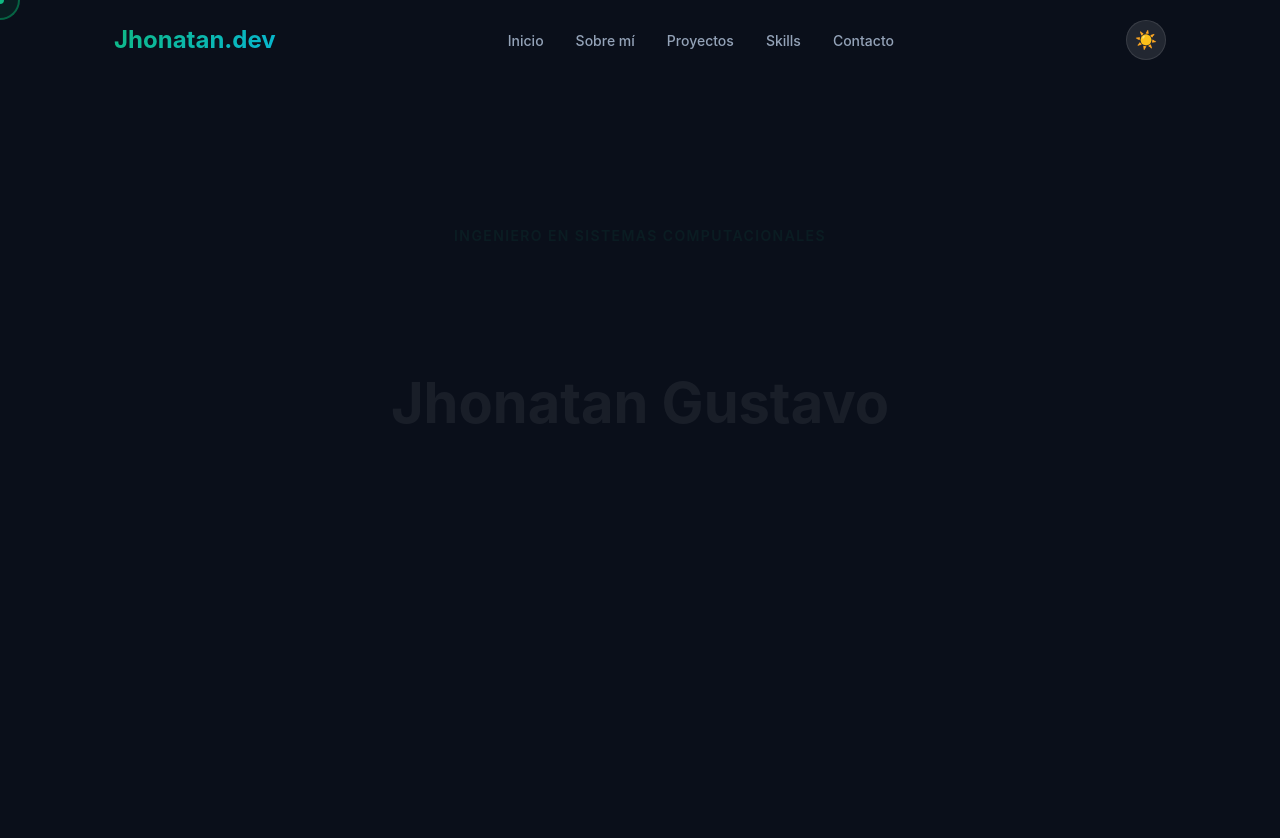
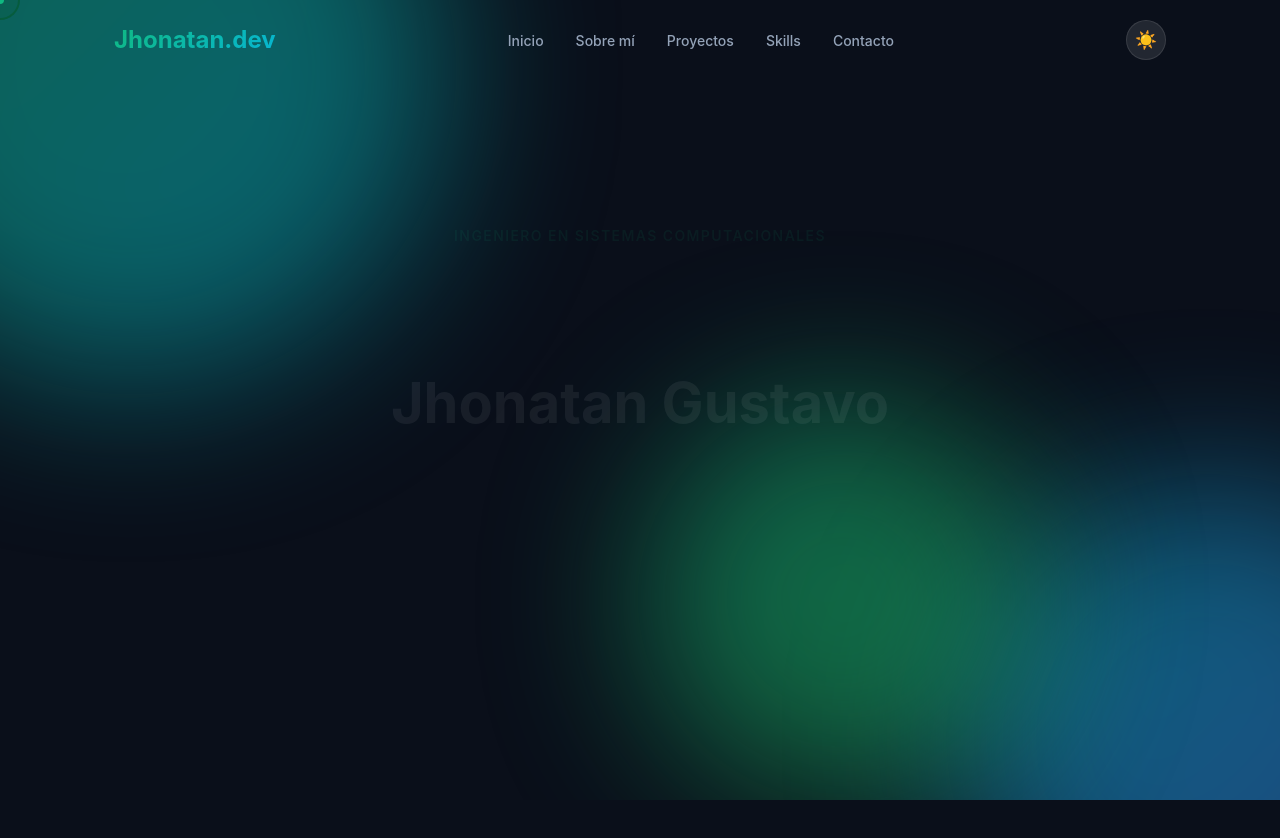
Before and after one commit to Gussfrava/portfolio, a React (Vite) app: page / in a window 1280 px wide. Shown: the top 838 px of the page. Built offline with nearby package versions, Linux system fonts and the light colour scheme.

Commit message:
feat: add animated gradient mesh background

```diff
--- a/src/App.css
+++ b/src/App.css
@@ -12,6 +12,7 @@ html {
 body {
   font-family: 'Inter', system-ui, sans-serif;
   transition: background-color 0.3s, color 0.3s;
+  overflow-x: hidden;
 }
 
 body.dark {
@@ -22,6 +23,72 @@ body.dark {
 body.light {
   background-color: #f8fafc;
   color: #1e293b;
+}
+
+/* Gradient Mesh Background */
+.gradient-mesh {
+  position: fixed;
+  top: 0;
+  left: 0;
+  width: 100%;
+  height: 100%;
+  z-index: -1;
+  overflow: hidden;
+}
+
+.gradient-mesh__orb {
+  position: absolute;
+  border-radius: 50%;
+  filter: blur(80px);
+  opacity: 0.5;
+  animation: float 20s infinite ease-in-out;
+}
+
+.gradient-mesh__orb--1 {
+  width: 600px;
+  height: 600px;
+  background: linear-gradient(135deg, #10b981, #06b6d4);
+  top: -200px;
+  left: -200px;
+  animation-delay: 0s;
+}
+
+.gradient-mesh__orb--2 {
+  width: 500px;
+  height: 500px;
+  background: linear-gradient(135deg, #06b6d4, #3b82f6);
+  bottom: -150px;
+  right: -150px;
+  animation-delay: -7s;
+}
+
+.gradient-mesh__orb--3 {
+  width: 400px;
+  height: 400px;
+  background: linear-gradient(135deg, #10b981, #22c55e);
+  top: 50%;
+  left: 50%;
+  transform: translate(-50%, -50%);
+  animation-delay: -14s;
+}
+
+@keyframes float {
+  0%, 100% {
+    transform: translate(0, 0) scale(1);
+  }
+  25% {
+    transform: translate(50px, -50px) scale(1.1);
+  }
+  50% {
+    transform: translate(-30px, 30px) scale(0.9);
+  }
+  75% {
+    transform: translate(40px, 40px) scale(1.05);
+  }
+}
+
+body.light .gradient-mesh__orb {
+  opacity: 0.3;
 }
 
 /* Header & Navbar */
--- a/src/App.jsx
+++ b/src/App.jsx
@@ -559,6 +559,11 @@ function App() {
   return (
     <ThemeProvider>
       <div className="app">
+        <div className="gradient-mesh">
+          <div className="gradient-mesh__orb gradient-mesh__orb--1"></div>
+          <div className="gradient-mesh__orb gradient-mesh__orb--2"></div>
+          <div className="gradient-mesh__orb gradient-mesh__orb--3"></div>
+        </div>
         <CustomCursor />
         <Navbar />
         <main>
```
